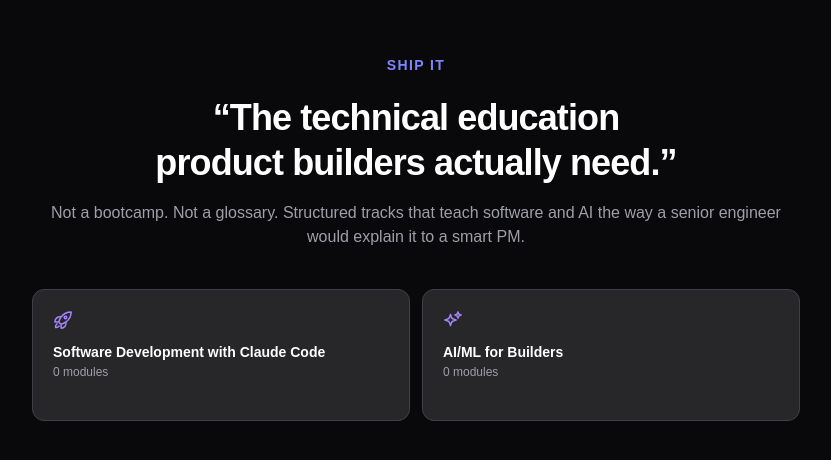
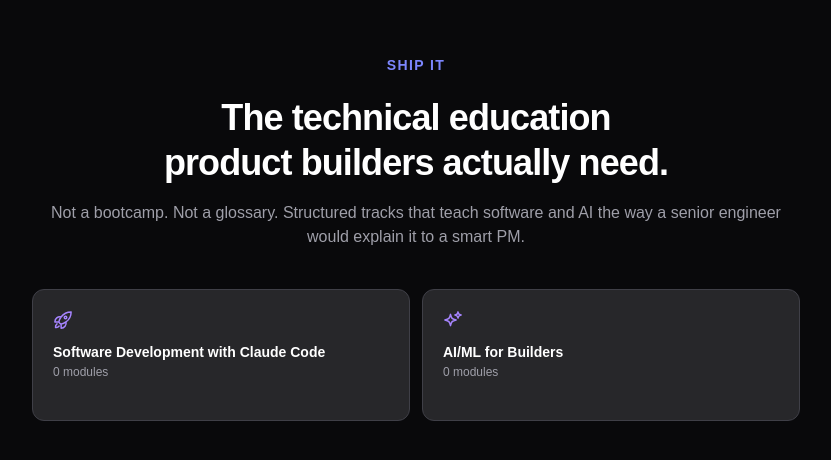
Before and after one commit to jeffwellesly/ship-it, a Next.js app: page / in a window 1280 px wide. Shown: the part 146-606 px from the top of the page, without its empty margins (224-1055 px from the left). Built offline with nearby package versions, Linux system fonts and the light colour scheme; no server answers; the database is empty.

Commit message:
Remove quotation marks from landing page headline

```diff
--- a/src/app/page.tsx
+++ b/src/app/page.tsx
@@ -49,7 +49,7 @@
 
         {/* Headline */}
         <h1 className="text-3xl md:text-4xl font-bold text-white leading-tight tracking-tight mb-4 text-balance">
-          &ldquo;The technical education product builders actually need.&rdquo;
+          The technical education product builders actually need.
         </h1>
 
         {/* Subheadline */}
```
